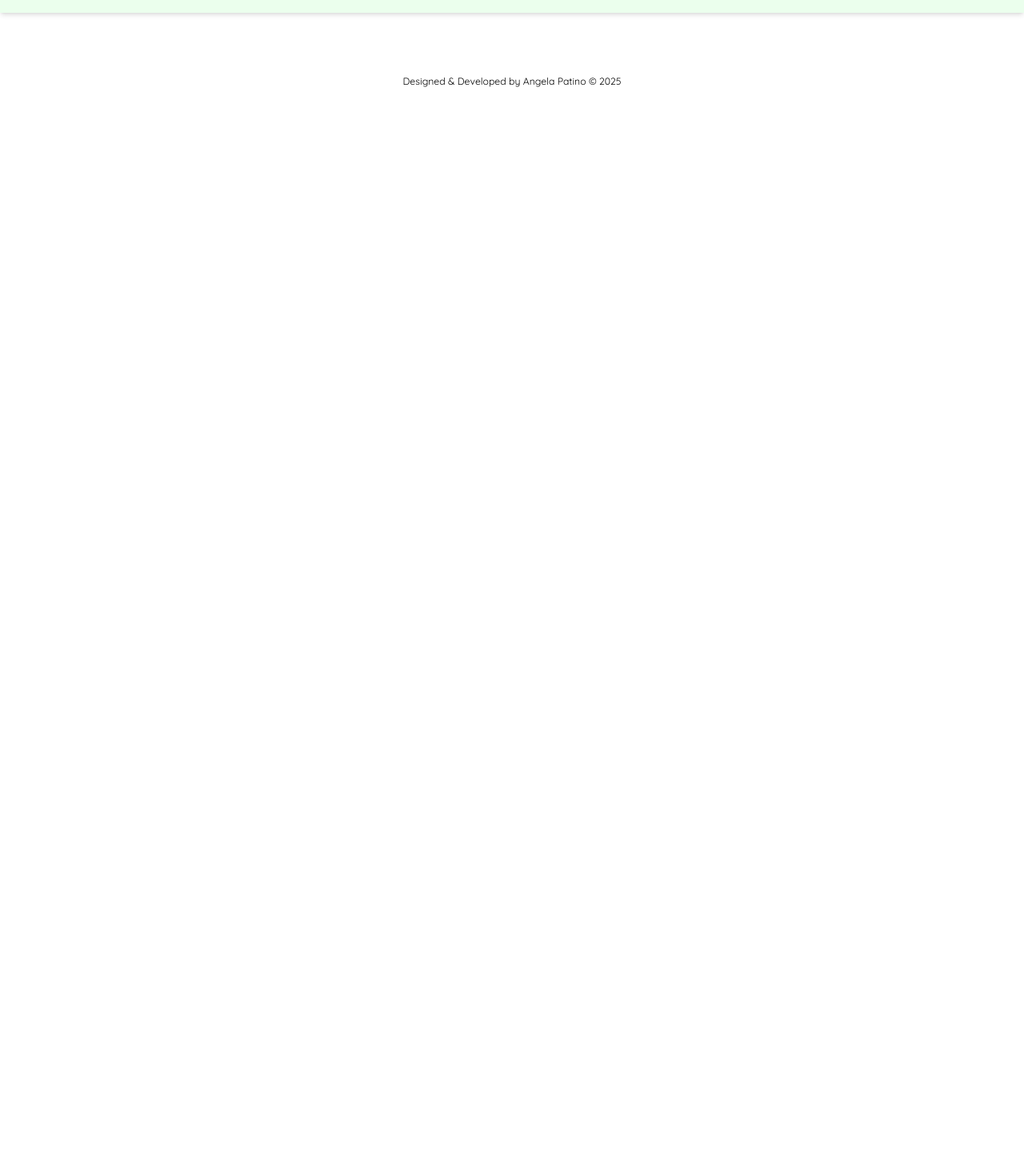
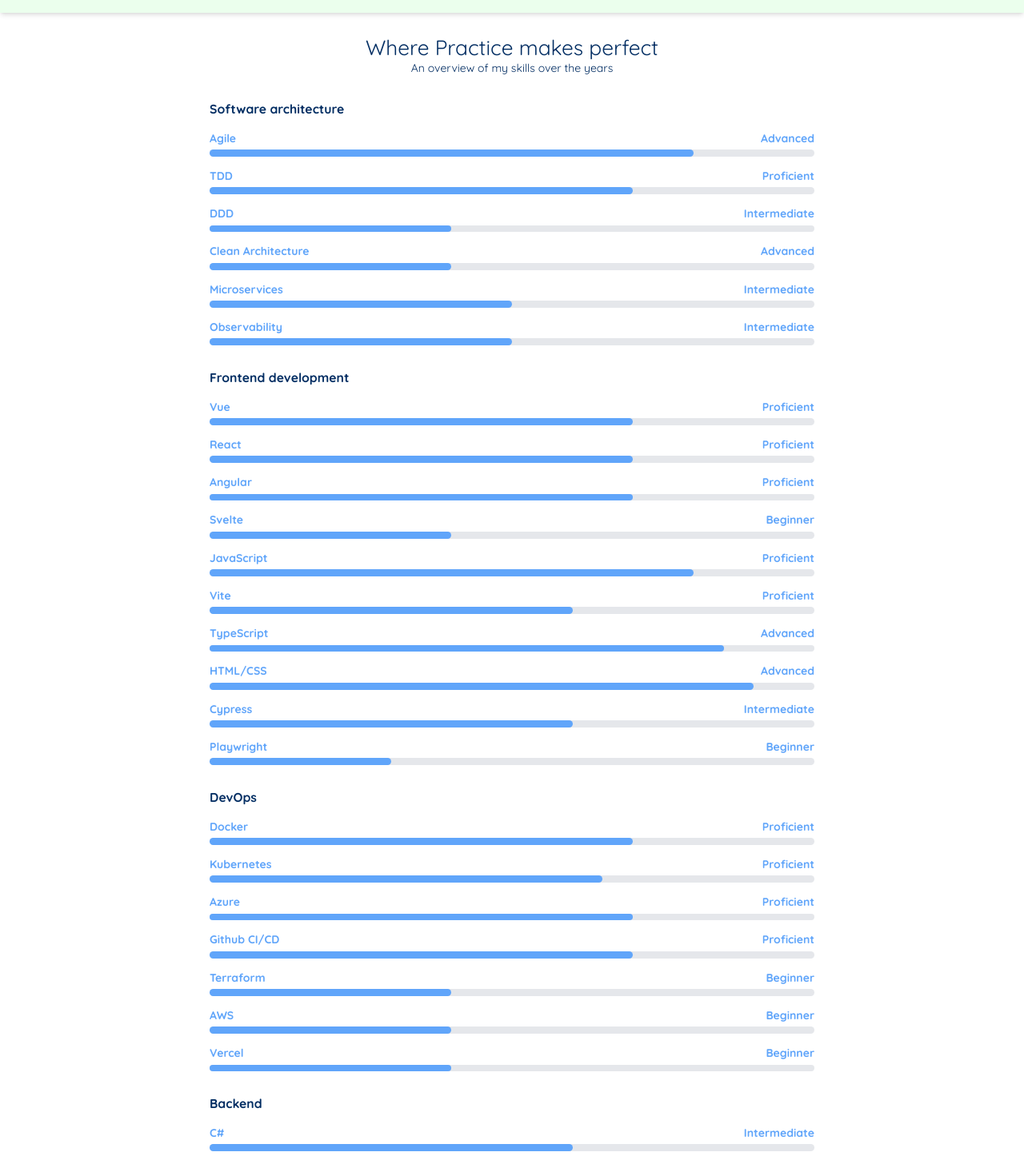
Before and after one commit to FrauleinGela/developer-portfolio, a React (Vite) app: page /skills in a window 1280 px wide. Shown: the part 51-1507 px from the top of the page at 80% size. Before the commit the page ends 800 px from the top, so only its background shows below. Built offline with nearby package versions, Linux system fonts and the light colour scheme.

Commit message:
feat: Add skills page

```diff
--- a/src/common/layouts/Header/Header.tsx
+++ b/src/common/layouts/Header/Header.tsx
@@ -117,7 +117,7 @@
       </div>
       <nav
         className={clsx(
-          "fixed z-40 w-screen h-screen flex flex-col bg-tea-green/80 backdrop-blur-sm",
+          "md:hidden fixed z-40 w-screen h-screen flex flex-col bg-tea-green/80 backdrop-blur-sm",
           isMobileMenuOpen ? "block" : "hidden"
         )}
       >
--- a/src/modules/Home/Home.tsx
+++ b/src/modules/Home/Home.tsx
@@ -11,7 +11,7 @@
           <picture className="m-auto md:m-0">
             <source srcSet={profileImg} media='(orientation: portrait)' />
             <div className='ring-2 ring-secondary-hover/50 rounded-full'>
-              <img className='md:w-35 md:h-34 w-34 h-34 rounded-full' src={profileImg} alt='' />
+              <img className='md:w-40 md:h-34 w-34 h-34 rounded-full' src={profileImg} alt='' />
             </div>
           </picture>
           <div className="text-2xl text-center md:text-left md:text-base ">
--- a/src/modules/Posts/Posts.tsx
+++ b/src/modules/Posts/Posts.tsx
@@ -1,21 +1,21 @@
-import type { PostInfo } from "./models/post";
-import Post from "./Post/Post";
+import type { PostInfo } from './models/post';
+import Post from './Post/Post';
 
 function Posts() {
   const posts: PostInfo[] = [
     {
       id: 1,
-      title: "Eslint rules for dealing with Enums peculiarities",
-      description: "As of now Enum have their peculiarities in Typescript...",
-      technologies: ["TypeScript", "EsLint"],
-      link: "https://dev.to/angelapy/eslint-rules-for-dealing-with-enums-peculiarities-3p4h",
+      title: 'Eslint rules for dealing with Enums peculiarities',
+      description: 'As of now Enum have their peculiarities in Typescript...',
+      technologies: ['TypeScript', 'EsLint', 'Oxc'],
+      link: 'https://dev.to/angelapy/eslint-rules-for-dealing-with-enums-peculiarities-3p4h',
     },
     {
       id: 2,
-      title: "Object literals with satisfies operator for UI field mapping",
-      description: "Our Frontend is responsible for converting fields into labels that make more sense to users...",
-      technologies: ["Typescript"],
-      link: "https://dev.to/angelapy/object-literals-with-satisfies-operator-for-ui-field-mapping-2ggp",
+      title: 'Object literals with satisfies operator for UI field mapping',
+      description: 'Our Frontend is responsible for converting fields into labels that make more sense to users...',
+      technologies: ['Typescript'],
+      link: 'https://dev.to/angelapy/object-literals-with-satisfies-operator-for-ui-field-mapping-2ggp',
     },
   ];
   return (
--- a/src/modules/Skills/Skills.tsx
+++ b/src/modules/Skills/Skills.tsx
@@ -1,6 +1,125 @@
+import type { Skill } from "./models/skill";
+
 function Skills() {
+  const softwareArchitectureSkills: Skill[] = [
+    { name: "Agile", proficiency: 80, level: "Advanced" },
+    { name: "TDD", proficiency: 70, level: "Proficient" },
+    { name: "DDD", proficiency: 40, level: "Intermediate" },
+    { name: "Clean Architecture", proficiency: 40, level: "Advanced" },
+    { name: "Microservices", proficiency: 50, level: "Intermediate" },
+    { name: "Observability", proficiency: 50, level: "Intermediate" },
+  ];
+  const frontendSkills: Skill[] = [
+    { name: "Vue", proficiency: 70, level: "Proficient" },
+    { name: "React", proficiency: 70, level: "Proficient" },
+    { name: "Angular", proficiency: 70, level: "Proficient" },
+    { name: "Svelte", proficiency: 40, level: "Beginner" },
+    { name: "JavaScript", proficiency: 80, level: "Proficient" },
+    { name: "Vite", proficiency: 60, level: "Proficient" },
+    { name: "TypeScript", proficiency: 85, level: "Advanced" },
+    { name: "HTML/CSS", proficiency: 90, level: "Advanced" },
+    { name: "Cypress", proficiency: 60, level: "Intermediate" },
+    { name: "Playwright", proficiency: 30, level: "Beginner" },
+  ];
+
+  const devOpsSkills: Skill[] = [
+    { name: "Docker", proficiency: 70, level: "Proficient" },
+    { name: "Kubernetes", proficiency: 65, level: "Proficient" },
+    { name: "Azure", proficiency: 70, level: "Proficient" },
+    { name: "Github CI/CD", proficiency: 70, level: "Proficient" },
+    { name: "Terraform", proficiency: 40, level: "Beginner" },
+    { name: "AWS", proficiency: 40, level: "Beginner" },
+    { name: "Vercel", proficiency: 40, level: "Beginner" },
+  ];
+
+  const backendSkills: Skill[] = [
+    { name: "C#", proficiency: 60, level: "Intermediate" },
+    { name: ".Net Core", proficiency: 60, level: "Intermediate" },
+    { name: "Node.js", proficiency: 60, level: "Intermediate" },
+    { name: "SQL", proficiency: 50, level: "Intermediate" },
+    { name: "Kafka", proficiency: 35, level: "Beginner" },
+    { name: "Hangfire", proficiency: 50, level: "Intermediate" },
+    { name: "Python", proficiency: 40, level: "Beginner" },
+    { name: "MassTransit", proficiency: 35, level: "Beginner" },
+  ];
+
   return (
     <>
+      <div className='mb-6 text-primary-text'>
+        <div className='text-center'>
+          <h1 className='text-3xl'>Where Practice makes perfect </h1>
+          <p>An overview of my skills over the years</p>
+        </div>
+
+        <section className='mt-8'>
+          <strong className='text-2xl md:text-lg'>Software architecture</strong>
+          {softwareArchitectureSkills.map((skill) => (
+            <div className='my-4' key={skill.name}>
+              <div className='flex justify-between mb-1'>
+                <strong className='text-secondary'>{skill.name}</strong>
+                <strong className='text-secondary'>{skill.level}</strong>
+              </div>
+              <div className='w-full bg-gray-200 rounded-full h-2.5 dark:bg-gray-700'>
+                <div
+                  className='bg-secondary h-2.5 rounded-full'
+                  style={{ width: `${skill.proficiency}%` }}
+                ></div>
+              </div>
+            </div>
+          ))}
+        </section>
+        <section className='mt-8'>
+          <strong className='text-2xl md:text-lg'>Frontend development</strong>
+          {frontendSkills.map((skill) => (
+            <div className='my-4' key={skill.name}>
+              <div className='flex justify-between mb-1'>
+                <strong className='text-secondary'>{skill.name}</strong>
+                <strong className='text-secondary'>{skill.level}</strong>
+              </div>
+              <div className='w-full bg-gray-200 rounded-full h-2.5 dark:bg-gray-700'>
+                <div
+                  className='bg-secondary h-2.5 rounded-full'
+                  style={{ width: `${skill.proficiency}%` }}
+                ></div>
+              </div>
+            </div>
+          ))}
+        </section>
+        <section className='mt-8'>
+          <strong className='text-2xl md:text-lg'>DevOps</strong>
+          {devOpsSkills.map((skill) => (
+            <div className='my-4' key={skill.name}>
+              <div className='flex justify-between mb-1'>
+                <strong className='text-secondary'>{skill.name}</strong>
+                <strong className='text-secondary'>{skill.level}</strong>
+              </div>
+              <div className='w-full bg-gray-200 rounded-full h-2.5 dark:bg-gray-700'>
+                <div
+                  className='bg-secondary h-2.5 rounded-full'
+                  style={{ width: `${skill.proficiency}%` }}
+                ></div>
+              </div>
+            </div>
+          ))}
+        </section>
+        <section className='mt-8'>
+          <strong className='text-2xl md:text-lg'>Backend</strong>
+          {backendSkills.map((skill) => (
+            <div className='my-4' key={skill.name}>
+              <div className='flex justify-between mb-1'>
+                <strong className='text-secondary'>{skill.name}</strong>
+                <strong className='text-secondary'>{skill.level}</strong>
+              </div>
+              <div className='w-full bg-gray-200 rounded-full h-2.5 dark:bg-gray-700'>
+                <div
+                  className='bg-secondary h-2.5 rounded-full'
+                  style={{ width: `${skill.proficiency}%` }}
+                ></div>
+              </div>
+            </div>
+          ))}
+        </section>
+      </div>
     </>
   );
 }
--- /dev/null
+++ b/src/modules/Skills/models/skill.ts
@@ -0,0 +1,6 @@
+export type Level = 'Beginner' | 'Intermediate' | 'Proficient' | 'Advanced';
+export interface Skill {
+  name: string;
+  proficiency: number;
+  level: Level;
+}
```
